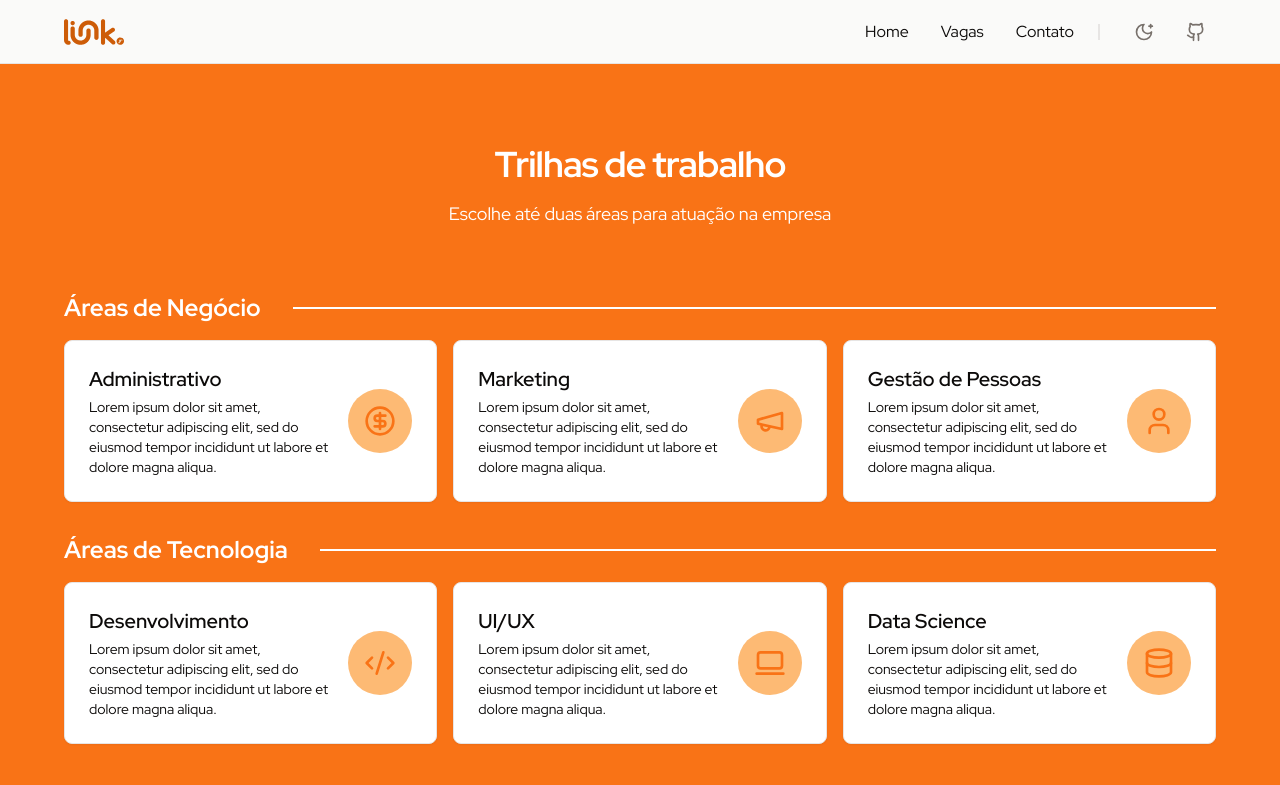
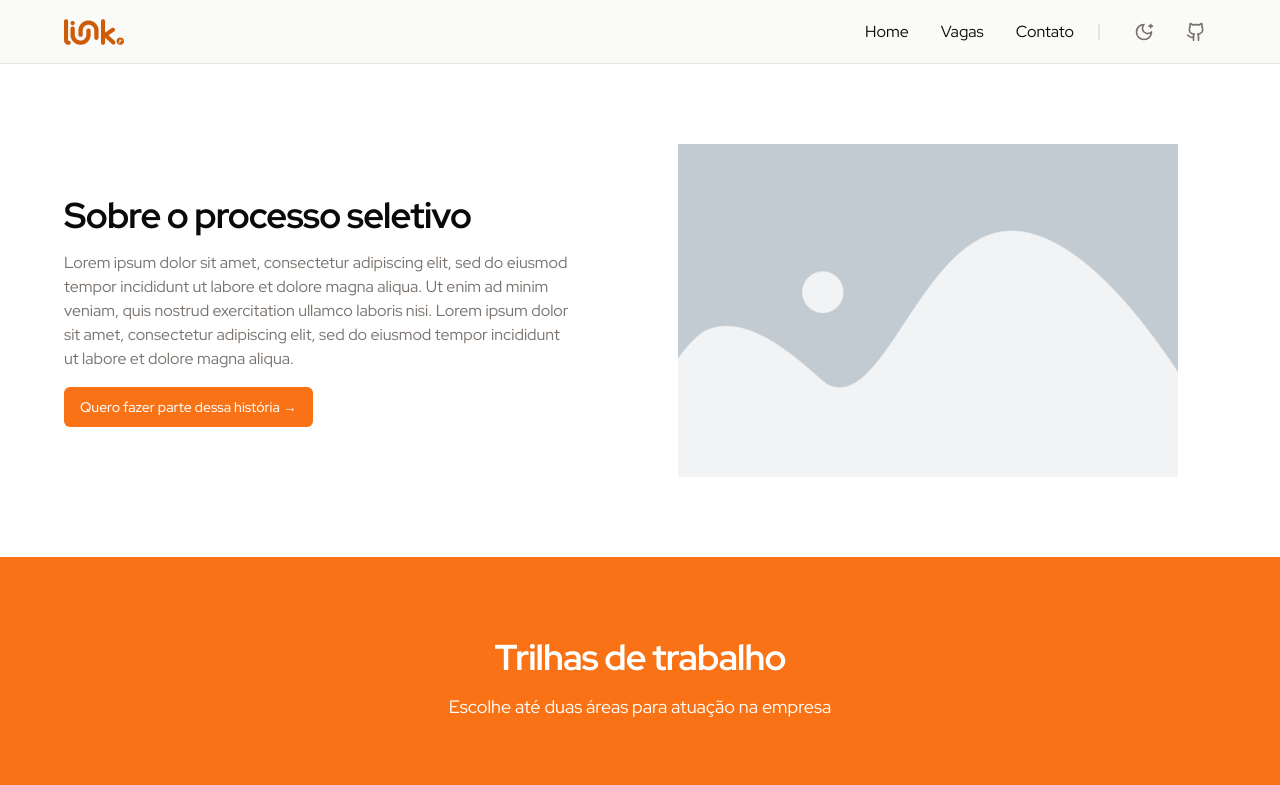
Before and after one commit to linkjrcastanhal/linkjr, a Next.js app: page /vagas in a window 1280 px wide. Shown: the top 785 px of the page. Built offline with nearby package versions, Linux system fonts and the light colour scheme.

Commit message:
feat: add about section in vagas

```diff
--- a/src/app/vagas/page.tsx
+++ b/src/app/vagas/page.tsx
@@ -1,5 +1,11 @@
+import { AboutSection } from '@/components/vagas/about-section'
 import { Trails } from '@/components/vagas/trails'
 
 export default function Vagas() {
-  return <Trails />
+  return (
+    <>
+      <AboutSection />
+      <Trails />
+    </>
+  )
 }
--- /dev/null
+++ b/src/components/vagas/about-section/index.tsx
@@ -0,0 +1,34 @@
+import { Section } from '@/components/section'
+import { buttonVariants } from '@/components/shadcn-ui/button'
+import Image from 'next/image'
+import Link from 'next/link'
+
+export function AboutSection() {
+  return (
+    <Section className="flex-col-reverse gap-8 lg:flex-row lg:gap-16">
+      <div className="space-y-4 text-center lg:text-start">
+        <h2>Sobre o processo seletivo</h2>
+        <p className="text-base text-muted-foreground">
+          Lorem ipsum dolor sit amet, consectetur adipiscing elit, sed do
+          eiusmod tempor incididunt ut labore et dolore magna aliqua. Ut enim ad
+          minim veniam, quis nostrud exercitation ullamco laboris nisi. Lorem
+          ipsum dolor sit amet, consectetur adipiscing elit, sed do eiusmod
+          tempor incididunt ut labore et dolore magna aliqua.
+        </p>
+
+        <Link href="/" className={buttonVariants()}>
+          Quero fazer parte dessa história &rarr;
+        </Link>
+      </div>
+
+      <div className="flex w-1/2 flex-shrink-0 items-center justify-center">
+        <Image
+          src="/images/placeholder.png"
+          alt="placeholder"
+          width={500}
+          height={300}
+        />
+      </div>
+    </Section>
+  )
+}
```
Also changed, not shown: public/images/placeholder.png (added), src/components/vagas/about/index.tsx (deleted).
